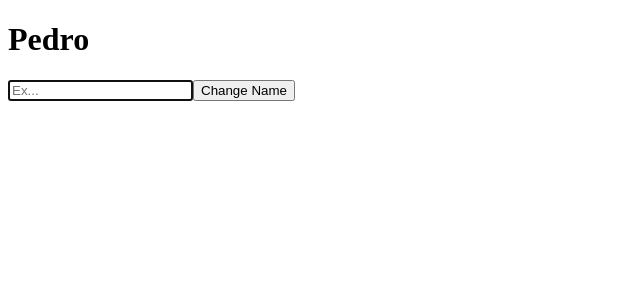
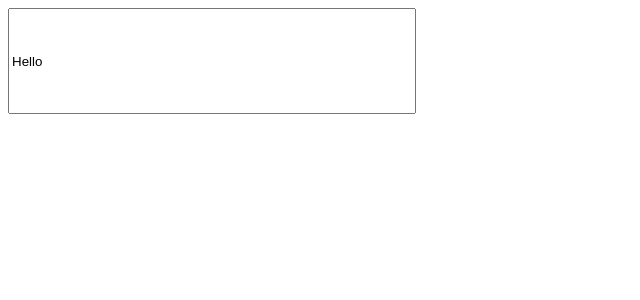
Before and after one commit to Gakiri001/React-Hooks, a React (Vite) app: page / in a window 1280 px wide. Shown: the top 300 px of the page, without its empty margins (0-640 px from the left). Built offline with nearby package versions, Linux system fonts and the light colour scheme.

Commit message:
UseLayOut Hook

```diff
--- a/src/App.jsx
+++ b/src/App.jsx
@@ -5,6 +5,7 @@ import ReducerTutorial from "./pages/ReducerTutorial";
 import EffectTutorial from "./pages/EffectTutorial";
 import Birthday from "./pages/Birthday";
 import RefTutorial from "./pages/RefTutorial";
+import LayoutEffectTutorial from "./pages/LayoutEffectTutorial";
 
 function App() {
   return (
@@ -13,7 +14,8 @@ function App() {
       {/* <StateTutorial2/> */}
       {/* <ReducerTutorial/> */}
       {/* <EffectTutorial /> */}
-      <RefTutorial/>
+      {/* <RefTutorial/> */}
+      <LayoutEffectTutorial/>
       {/* <Birthday/> */}
     </>
   );
--- /dev/null
+++ b/src/pages/LayoutEffectTutorial.jsx
@@ -0,0 +1,25 @@
+import React, { useEffect, useLayoutEffect, useRef } from 'react'
+
+//UseEffect -> Is called after everything is rendered to the page and shown to the user.
+//UseLayouteffect -> Is called before the staff is printed to the user.
+
+function LayoutEffectTutorial() {
+
+  const inputRef = useRef(null)
+
+  useEffect(() => {
+    inputRef.current.value = "Hello"
+  }, [])
+
+  useLayoutEffect(() => {
+    console.log(inputRef.current.value)
+  }, [])
+
+  return (
+    <div>
+      <input type="text" ref={inputRef} value="Julius" style={{width: 400, height:100}} />
+    </div>
+  )
+}
+
+export default LayoutEffectTutorial
```
